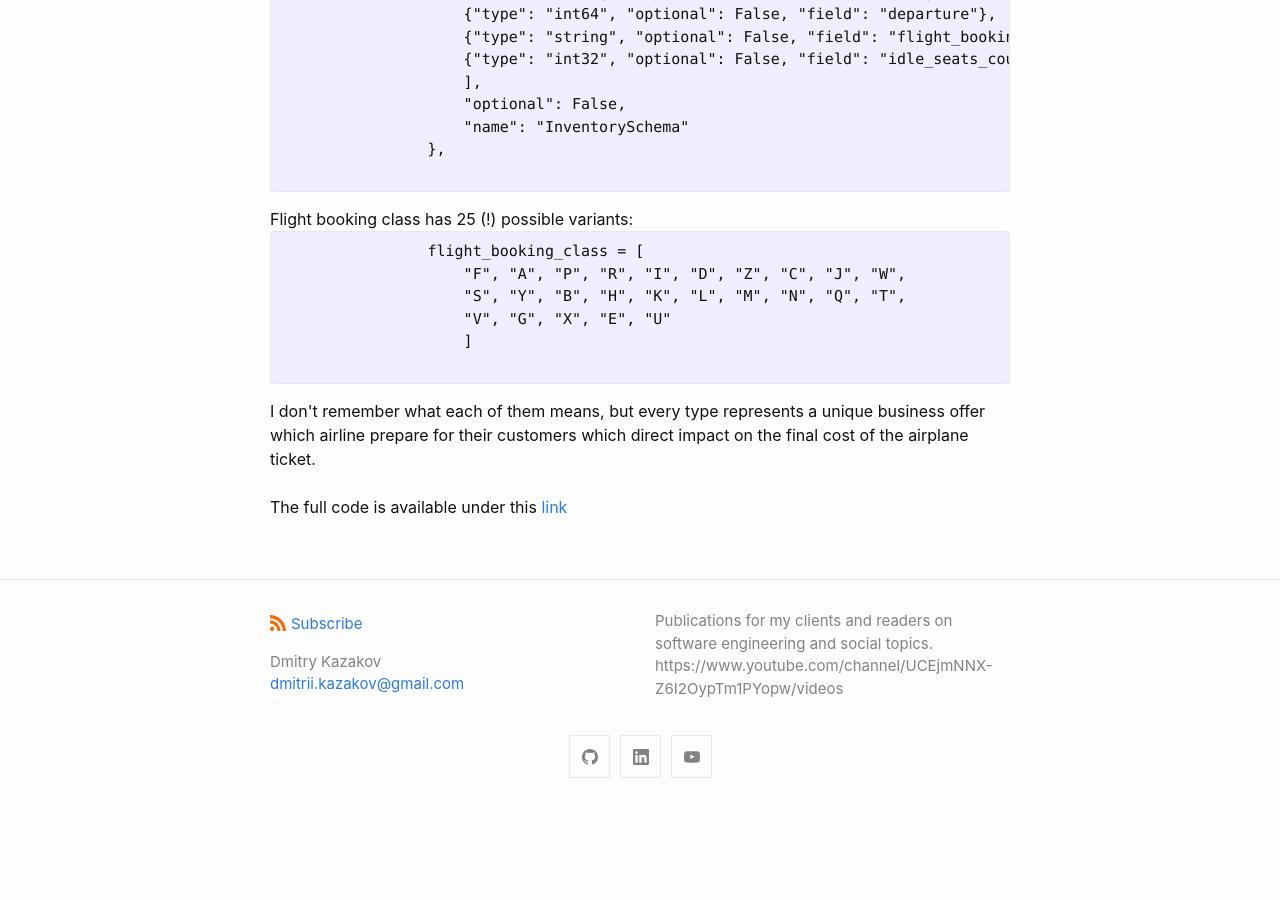
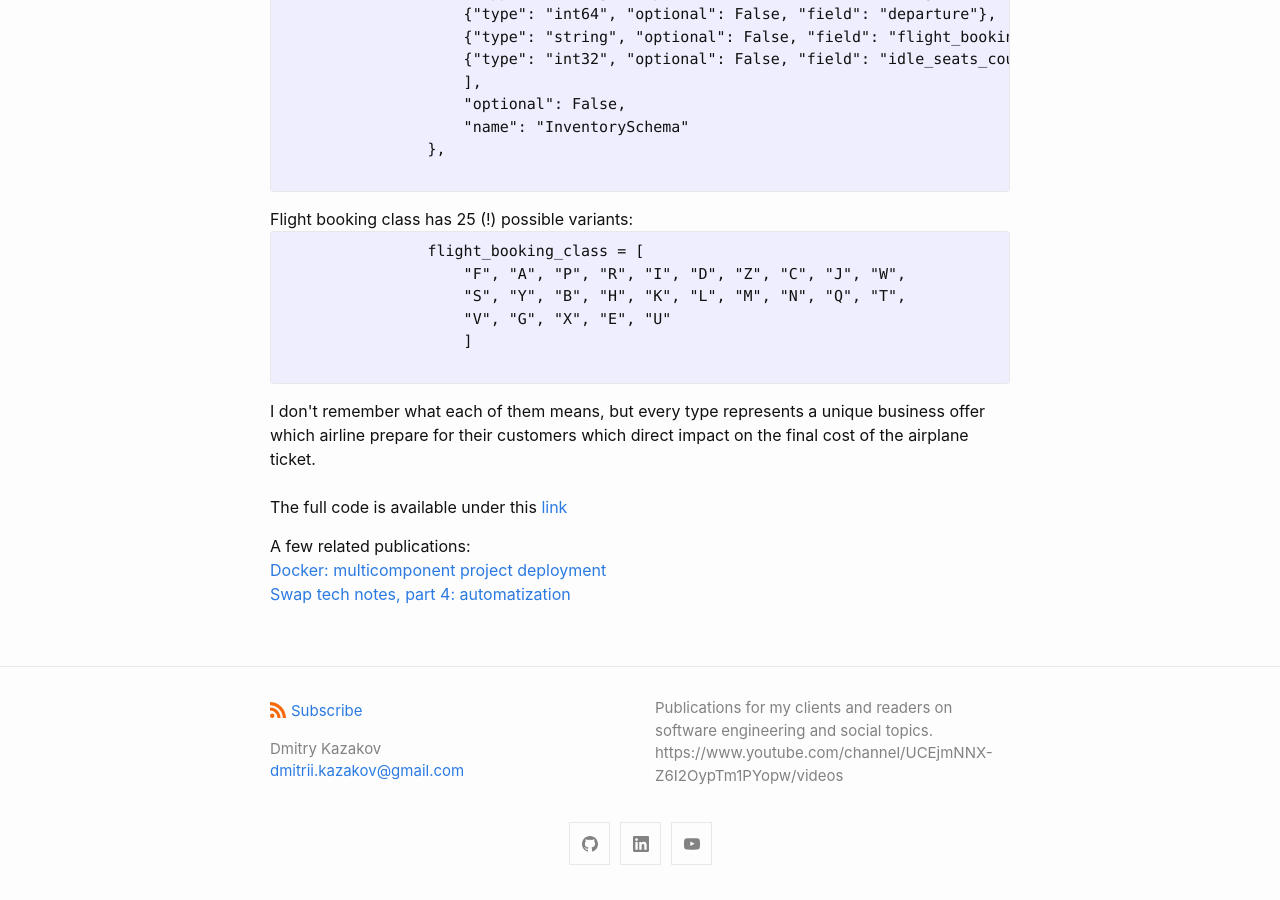
Before and after one commit to Gelassen/dkazakov.github.io, a Jekyll site: the page built from _posts/2024-05-18-case-study-building-kafka-kafka_connect-postgres-data-pipeline.html, in a window 1280 px wide and 900 px high, scrolled down 8613 px. Built offline with Jekyll 4.4.1, drawn with Linux system fonts in a browser that asks for light colours; before the commit the page ends 9426 px from its top, so only the background shows below that.

Commit message:
Add a few related publication as cross-links

```diff
--- a/_posts/2024-05-18-case-study-building-kafka-kafka_connect-postgres-data-pipeline.html
+++ b/_posts/2024-05-18-case-study-building-kafka-kafka_connect-postgres-data-pipeline.html
@@ -441,5 +441,9 @@ modified_time: '2024-05-18'
 
             The full code is available under this <a href="https://github.com/Gelassen/Aeroflot/tree/main/pilot/producer">link</a>
         </p>
+
+        A few related publications: <br>
+        <a href="https://gelassen.github.io/blog/2023/07/22/multicomponent-project-deployment-over-docker.html">Docker: multicomponent project deployment</a> <br>
+        <a href="https://gelassen.github.io/blog/2023/04/23/swap-tech-notes-part-4.html">Swap tech notes, part 4: automatization</a>
     </body>
 </html>
```
